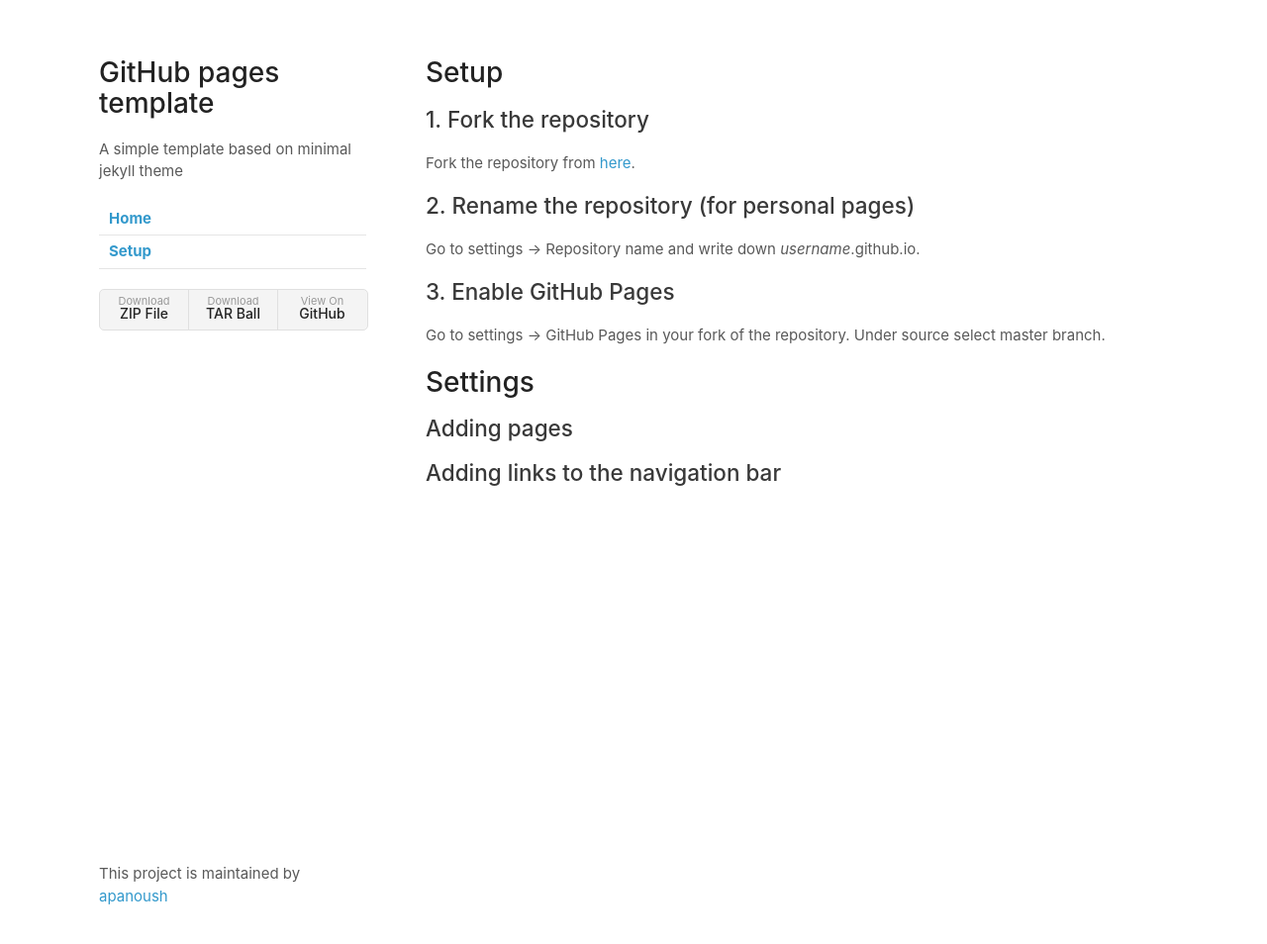
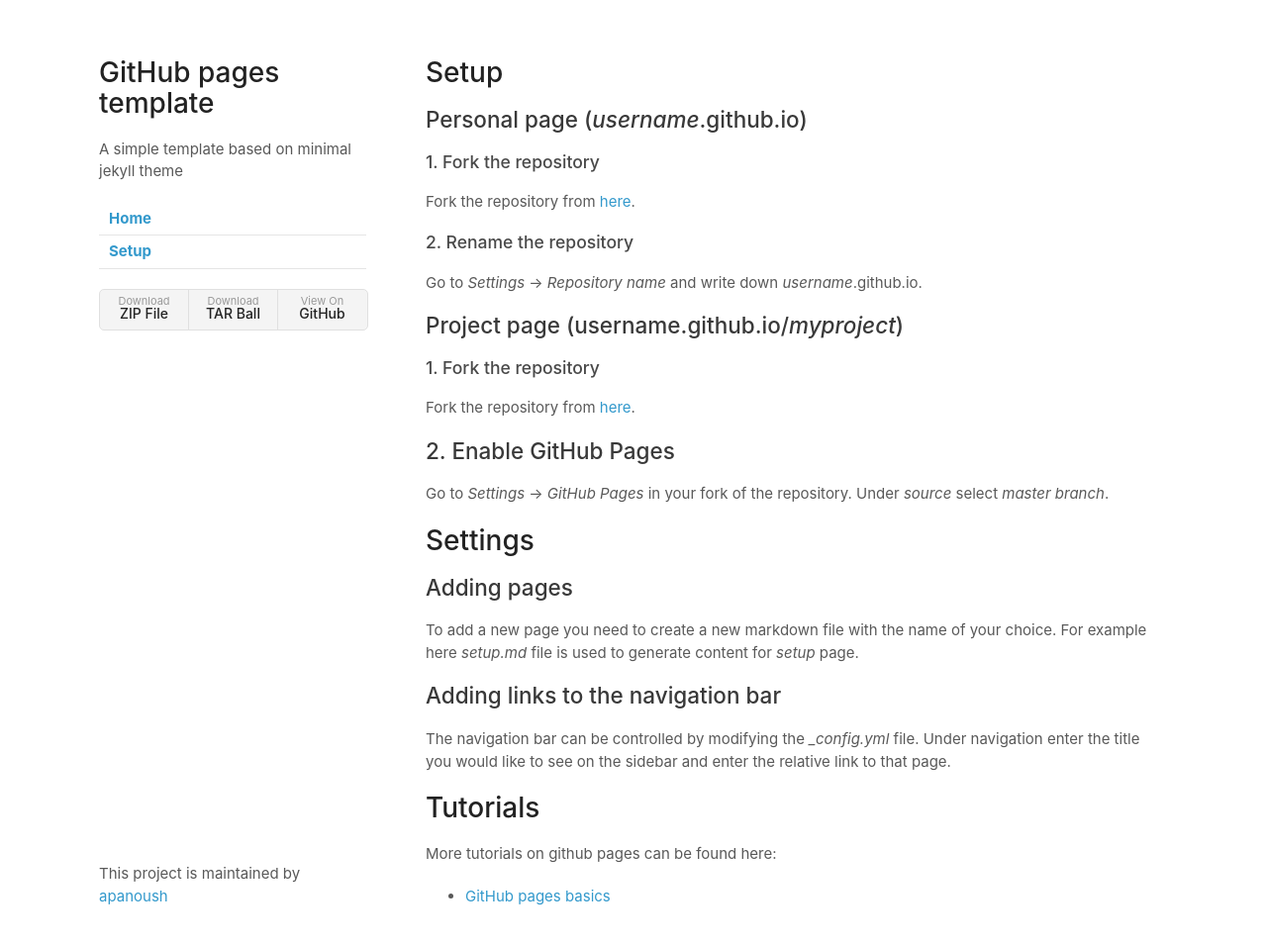
Before and after one commit to apanoush/ada-METAL-website, a Jekyll site: the page built from setup.md, in a window 1280 px wide and 987 px high. Shown: the top 954 px of the window at 99% size. Built offline with Jekyll 4.4.1, drawn with Linux system fonts in a browser that asks for light colours; our own code applies the rules of GitHub Pages for plain Markdown files.

Commit message:
Update setup info.

```diff
--- a/setup.md
+++ b/setup.md
@@ -1,17 +1,32 @@
 # Setup
 
-## 1. Fork the repository
+## Personal page (*username*.github.io)
+
+### 1. Fork the repository
 Fork the repository from [here](https://github.com/kbsezginel/gh-pages-template).
 
-## 2. Rename the repository (for personal pages)
-Go to settings -> Repository name and write down *username*.github.io.
+### 2. Rename the repository
+Go to *Settings* -> *Repository name* and write down *username*.github.io.
 
-## 3. Enable GitHub Pages
-Go to settings -> GitHub Pages in your fork of the repository.
-Under source select master branch.
+## Project page (username.github.io/*myproject*)
+
+### 1. Fork the repository
+Fork the repository from [here](https://github.com/kbsezginel/gh-pages-template).
+
+## 2. Enable GitHub Pages
+Go to *Settings* -> *GitHub Pages* in your fork of the repository.
+Under *source* select *master branch*.
 
 # Settings
 
 ## Adding pages
+To add a new page you need to create a new markdown file with the name of your choice.
+For example here *setup.md* file is used to generate content for *setup* page.
 
 ## Adding links to the navigation bar
+The navigation bar can be controlled by modifying the *_config.yml* file.
+Under navigation enter the title you would like to see on the sidebar and enter the relative link to that page.
+
+# Tutorials
+More tutorials on github pages can be found here:
+- [GitHub pages basics](https://help.github.com/categories/github-pages-basics/)
```
